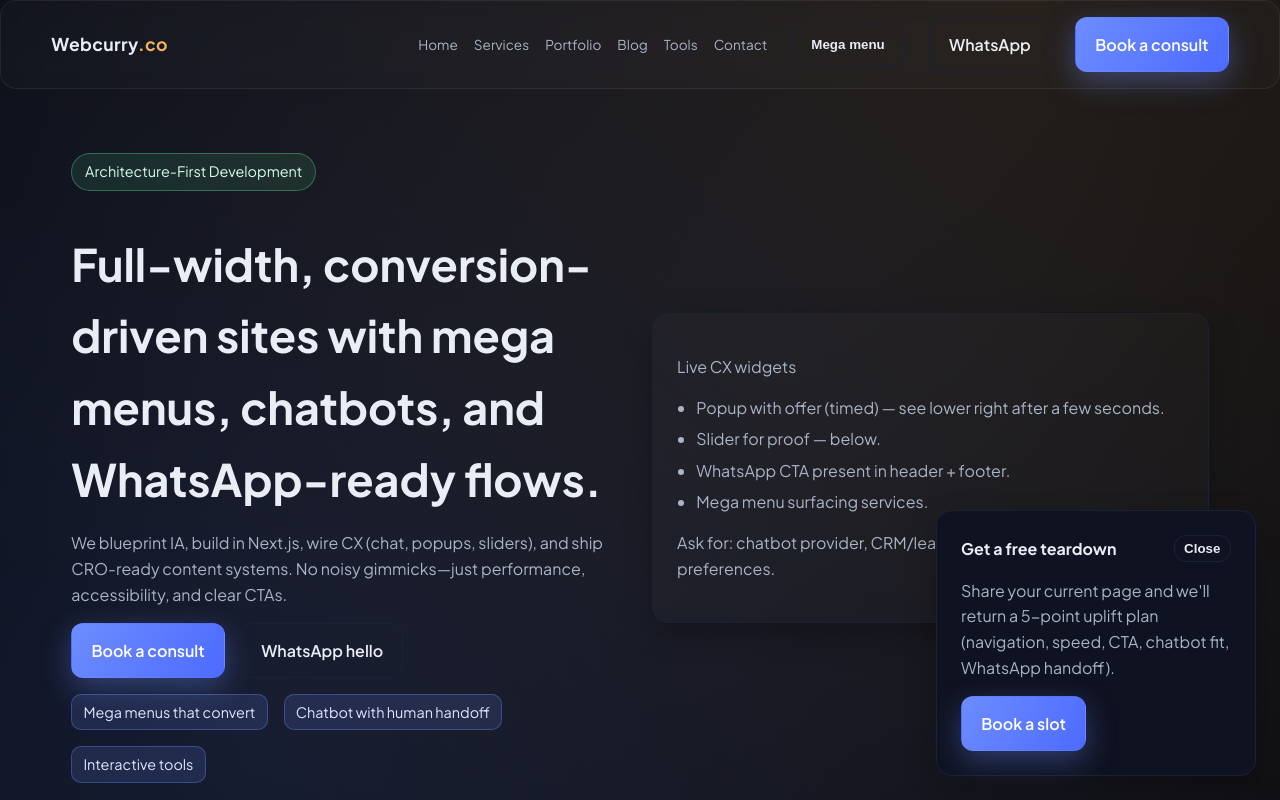
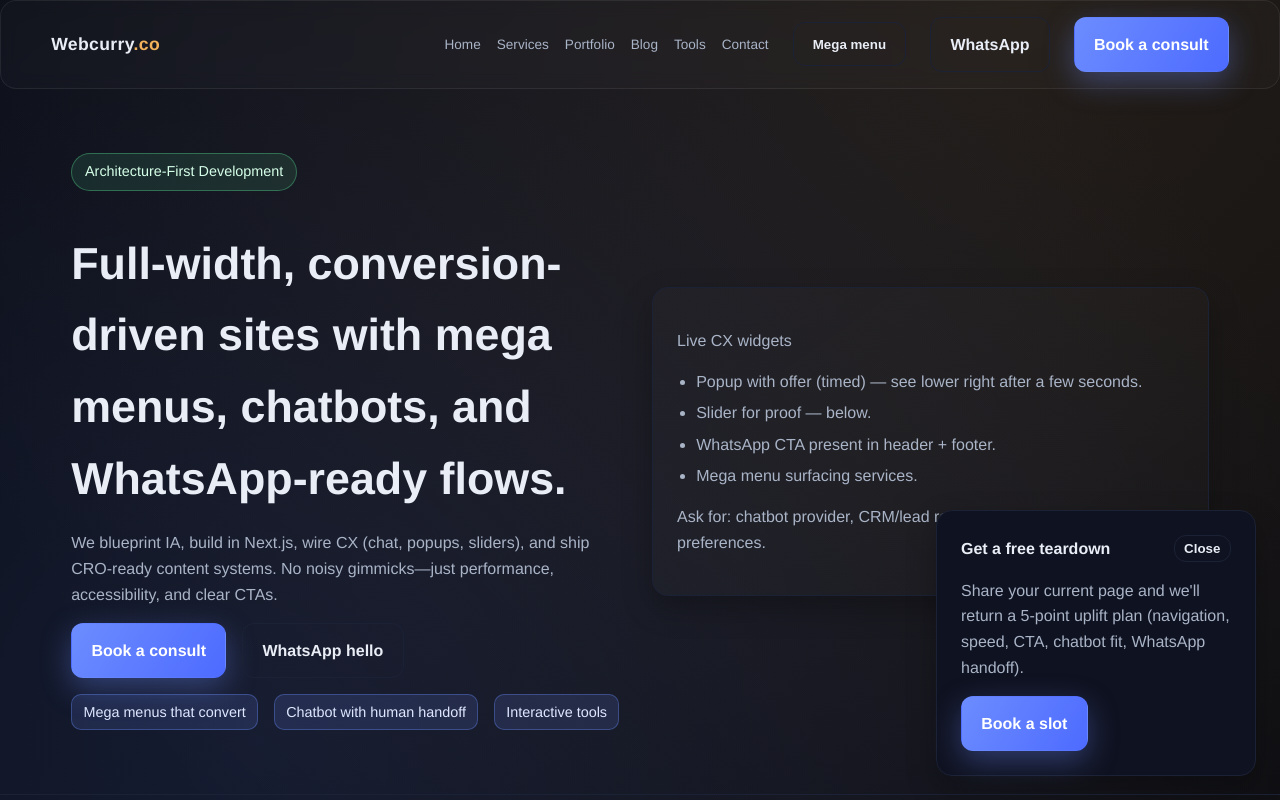
Before and after one commit to websmartshubhamk/webcurry.co, a Next.js app: page / in a window 1280 px wide. Shown: the top 800 px of the page. Built offline with nearby package versions, Linux system fonts and the light colour scheme.

Commit message:
chore: switch site typography to Helvetica

```diff
--- a/app/globals.css
+++ b/app/globals.css
@@ -18,7 +18,7 @@
 
 body {
   margin: 0;
-  font-family: "Inter", system-ui, -apple-system, BlinkMacSystemFont, "Segoe UI", sans-serif;
+  font-family: "Helvetica Neue", Helvetica, Arial, sans-serif;
   background: radial-gradient(circle at 20% 20%, rgba(108, 140, 255, 0.14), transparent 35%),
     radial-gradient(circle at 80% 0%, rgba(243, 179, 91, 0.12), transparent 30%),
     var(--bg);
--- a/app/layout.tsx
+++ b/app/layout.tsx
@@ -1,10 +1,7 @@
 import type { Metadata } from "next";
-import { Plus_Jakarta_Sans } from "next/font/google";
 import "./globals.css";
 import { Header } from "@/components/Header";
 import { Footer } from "@/components/Footer";
-
-const font = Plus_Jakarta_Sans({ subsets: ["latin"], display: "swap" });
 
 export const metadata: Metadata = {
   title: "Webcurry.co — Modern web builds with CRO, chat, and tools",
@@ -14,7 +11,7 @@ export const metadata: Metadata = {
 export default function RootLayout({ children }: { children: React.ReactNode }) {
   return (
     <html lang="en">
-      <body className={font.className}>
+      <body>
         <Header />
         <main>{children}</main>
         <Footer />
```
